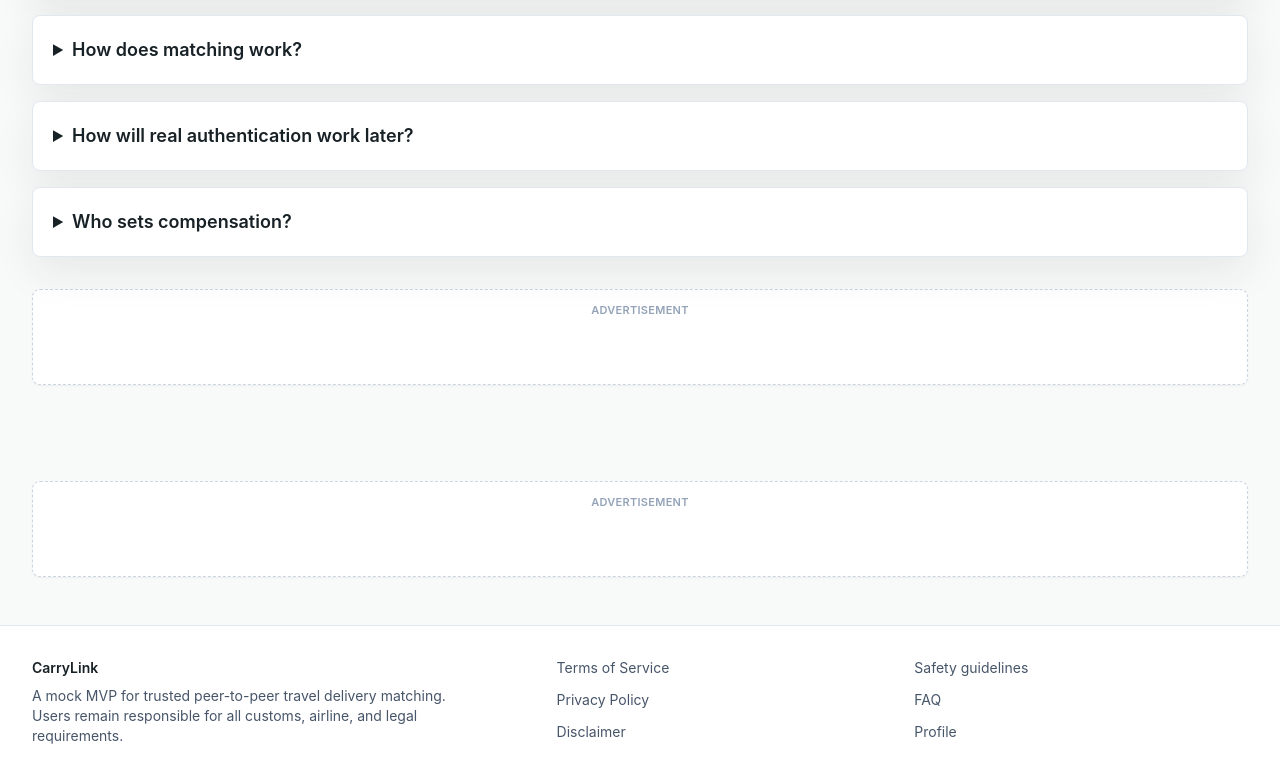
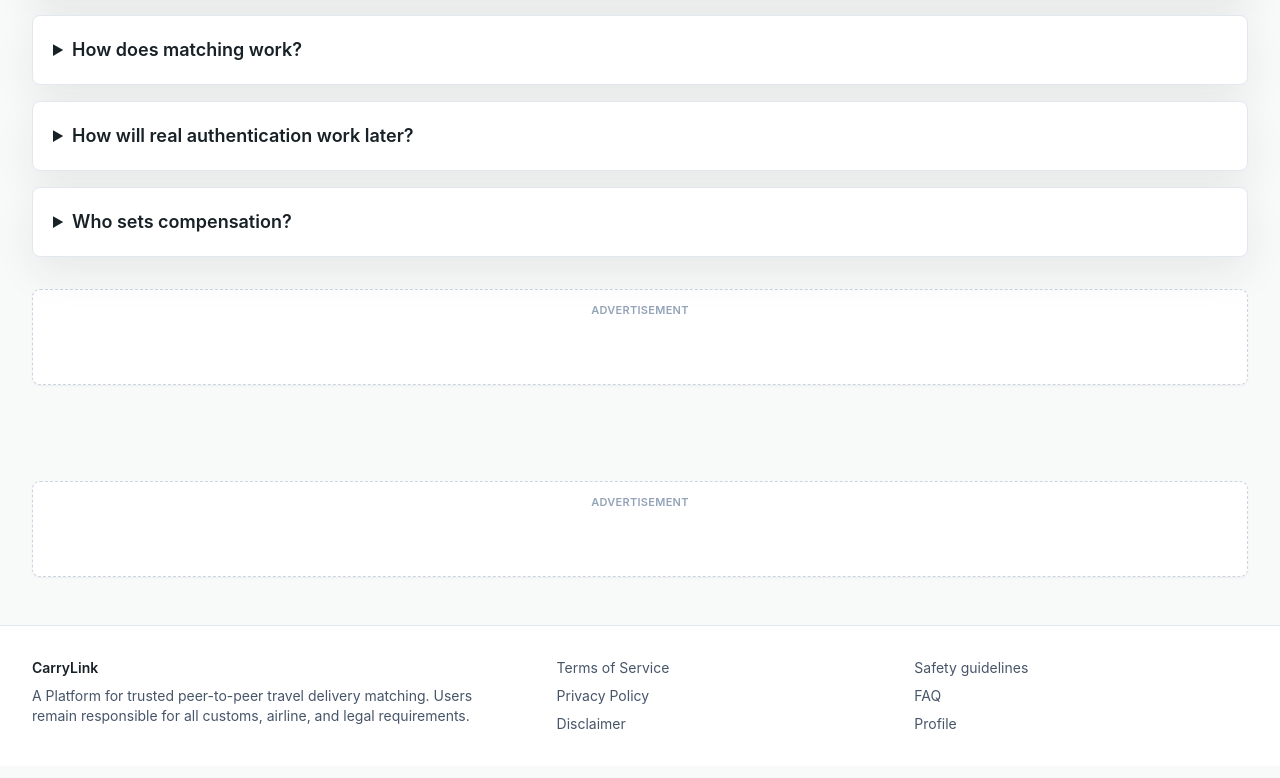
Before and after one commit to CarryLink450/CarryLink, a Next.js app: page /faq in a window 1280 px wide. Shown: the part 659-1437 px from the top of the page. Built offline with nearby package versions, Linux system fonts and the light colour scheme; no server answers.

Commit message:
Initial CarryLink website

```diff
--- a/app/faq/page.tsx
+++ b/app/faq/page.tsx
@@ -4,7 +4,7 @@ import { PageHeader } from "@/components/PageHeader";
 const faqs = [
   ["Is CarryLink a shipping company?", "No. This MVP is a matching platform concept. Users coordinate directly and remain responsible for legal compliance and delivery arrangements."],
   ["Can travelers inspect items?", "Yes. Travelers should only accept items they can inspect and understand. Senders should never ask someone to carry hidden or undeclared goods."],
-  ["How does matching work?", "The mock matcher scores route, city, country, date proximity, and item weight compatibility."],
+  ["How does matching work?", "The matching system scores route, city, country, date proximity, and item weight compatibility."],
   ["How will real authentication work later?", "The project is structured so Supabase Auth, database tables, storage, and realtime chat can be added behind the existing interfaces."],
   ["Who sets compensation?", "Senders and travelers agree on compensation in chat before handoff."]
 ];
--- a/app/matches/page.tsx
+++ b/app/matches/page.tsx
@@ -12,7 +12,7 @@ export default async function MatchesPage() {
   const matches = getMatchesForData(trips, deliveryRequests);
   return (
     <>
-      <PageHeader title="Matches" description="A mock ranked list based on route similarity, destination fit, date range, and item weight." />
+      <PageHeader title="Matches" description="A ranked list based on route similarity, destination fit, date range, and item weight." />
       <section className="section">
         <AdSlot slot="9999999999" format="horizontal" className="mb-6" />
         <div className="grid gap-6">
--- a/components/Footer.tsx
+++ b/components/Footer.tsx
@@ -8,7 +8,7 @@ export function Footer() {
         <div>
           <p className="font-semibold text-ink">{brandName}</p>
           <p className="mt-2 max-w-md">
-            A mock MVP for trusted peer-to-peer travel delivery matching. Users remain responsible for all customs, airline, and legal requirements.
+            A Platform for trusted peer-to-peer travel delivery matching. Users remain responsible for all customs, airline, and legal requirements.
           </p>
         </div>
         <div className="grid gap-2">
```
Also changed, not shown: 1 other file (tests, documents, lock files or other folders).
